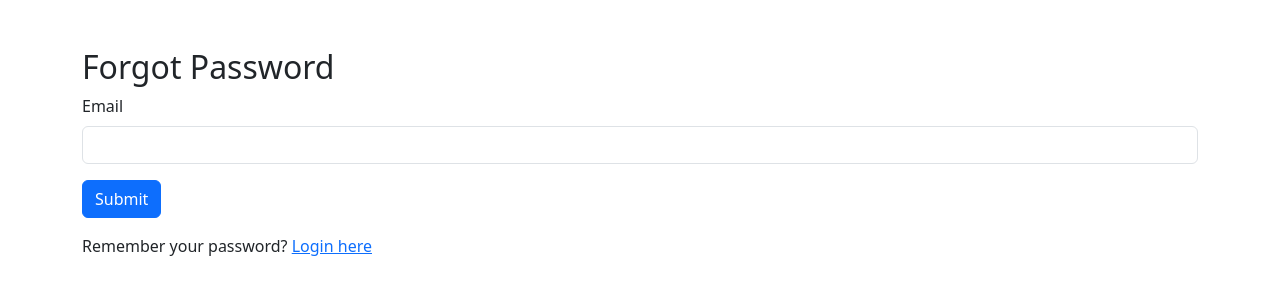
After one commit to ericbrown379/python-calendar-app, a Flask app: page /forgot_password in a window 1280 px wide. The commit adds this page. Shown: the top 300 px of the page. Run offline with Flask 3, Linux system fonts and the light colour scheme.

Commit message:
Added the forgot password page NOTE: If a token error occurs delete the token.json it's for the gmail api

```diff
--- a/app.py
+++ b/app.py
@@ -1,7 +1,7 @@
 from flask import Flask, render_template, redirect, url_for, flash, request, current_app
 from flask_sqlalchemy import SQLAlchemy
 from flask_login import LoginManager, UserMixin, login_user, login_required, logout_user, current_user
-from forms import LoginForm, RegisterForm, EventForm
+from forms import LoginForm, RegisterForm, EventForm, ForgotPasswordForm
 from datetime import date, timedelta, datetime
 from event_manager import EventManager
 from zoneinfo import ZoneInfo
@@ -122,6 +122,15 @@ def logout():
     flash('You have been logged out.', 'success')
     return redirect(url_for('login'))
 
+@app.route('/forgot_password', methods=['GET', 'POST'])
+def forgot_password():
+    form = ForgotPasswordForm()
+    if form.validate_on_submit():
+        email = form.email.data
+        send_email_via_gmail_oauth2(email, "Reset password", "PLACEHOLDER")
+        #Redirect to create new password url
+    return render_template('forgot_password.html', form=form)
+
 @app.route('/week', methods=['GET'], endpoint='week_view')
 @login_required
 def week_view():
--- a/forms.py
+++ b/forms.py
@@ -19,6 +19,11 @@ def email_exists(form, field):
     if User.query.filter_by(email=email_address).first():
         raise ValidationError("This email is already registered.")
 
+def email_exists_in_db(form, field):
+    """Utilizes the email checks from email_manager for validation in the email form field"""
+    email_address = field.data
+    if not User.query.filter_by(email=email_address).first():
+        raise ValidationError("This email is already registered.")
 def user_exists(form, field):
     """Does a simple query in the User model to check if the username already exists in the DB"""
     inputusername = field.data
@@ -62,6 +67,16 @@ class RegisterForm(FlaskForm):
 
     submit = SubmitField('Register')
 
+class ForgotPasswordForm(FlaskForm):
+    email = StringField(
+        'Email',
+        validators=[
+            DataRequired(),
+            Email(message="Email not valid"), email_exists_in_db #Makes sure they entered an email
+        ]
+    )
+    submit = SubmitField('Submit')
+
 
 class EventForm(FlaskForm):
     name = StringField('Event Name', validators=[DataRequired()])
--- a/models.py
+++ b/models.py
@@ -3,7 +3,7 @@ from flask_login import UserMixin
 from werkzeug.security import generate_password_hash, check_password_hash
 import secrets
 import jwt
-from datetime import datetime, timedelta
+from datetime import datetime, timedelta, timezone
 
 db = SQLAlchemy()
 
@@ -28,9 +28,10 @@ class User(UserMixin, db.Model):
 
     def generate_verification_token(self, expiration=3600):  # 1 hour expiration
         from app import app
+        current_utc_time = datetime.now(timezone.utc)
         payload = {
             'user_id': self.id,
-            'exp': datetime.utcnow() + timedelta(seconds=expiration)
+            'exp': current_utc_time + timedelta(hours=1)
         }
         return jwt.encode(payload, app.config['SECRET_KEY'], algorithm='HS256')
 
--- /dev/null
+++ b/templates/forgot_password.html
@@ -0,0 +1,35 @@
+<!DOCTYPE html>
+<html lang="en">
+<head>
+    <meta charset="UTF-8">
+    <meta name="viewport" content="width=device-width, initial-scale=1.0">
+    <link href="https://cdn.jsdelivr.net/npm/bootstrap@5.3.0-alpha1/dist/css/bootstrap.min.css" rel="stylesheet">
+    <title>Forgot Password</title>
+</head>
+<body>
+    <div class="container">
+        <h2 class="mt-5">Forgot Password</h2>
+        <form method="POST" action="{{ url_for('forgot_password') }}">
+            {{ form.hidden_tag() }}
+
+            <div class="mb-3">
+                {{ form.email.label(class="form-label") }}
+                {{ form.email(class="form-control") }}
+                {% if form.email.errors %}
+                    <div class="text-danger">
+                        {% for error in form.email.errors %}
+                            <p>{{ error }}</p>
+                        {% endfor %}
+                    </div>
+                {% endif %}
+            </div>
+
+            <div class="mb-3">
+                {{ form.submit(class="btn btn-primary") }}
+            </div>
+        </form>
+
+        <p>Remember your password? <a href="{{ url_for('login') }}">Login here</a></p>
+    </div>
+</body>
+</html>
--- a/templates/login.html
+++ b/templates/login.html
@@ -24,6 +24,7 @@
             </div>
         </form>
         <p>Don't have an account? <a href="{{ url_for('register') }}">Register here</a></p>
+        <p><a href="{{ url_for('forgot_password') }}">Forgot password?</a></p>
     </div>
 </body>
 </html>
```
